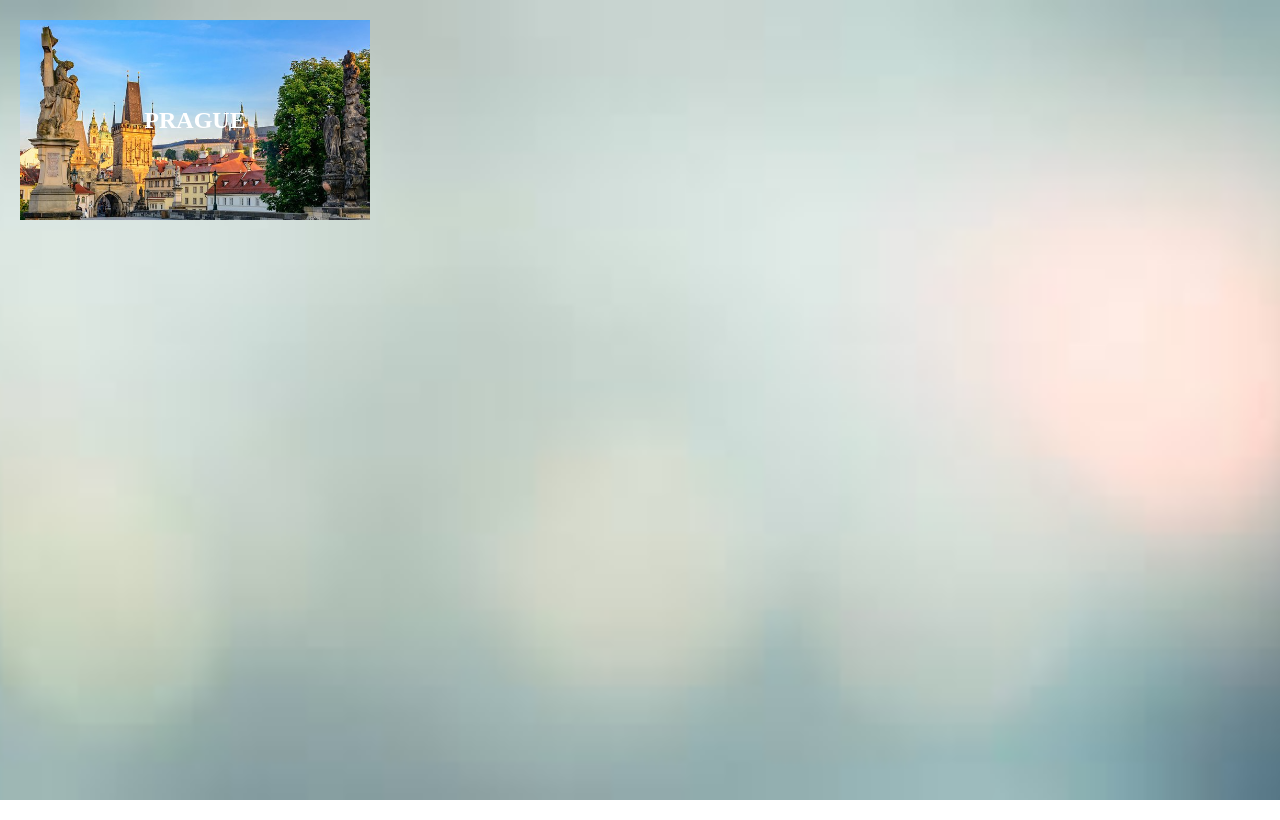
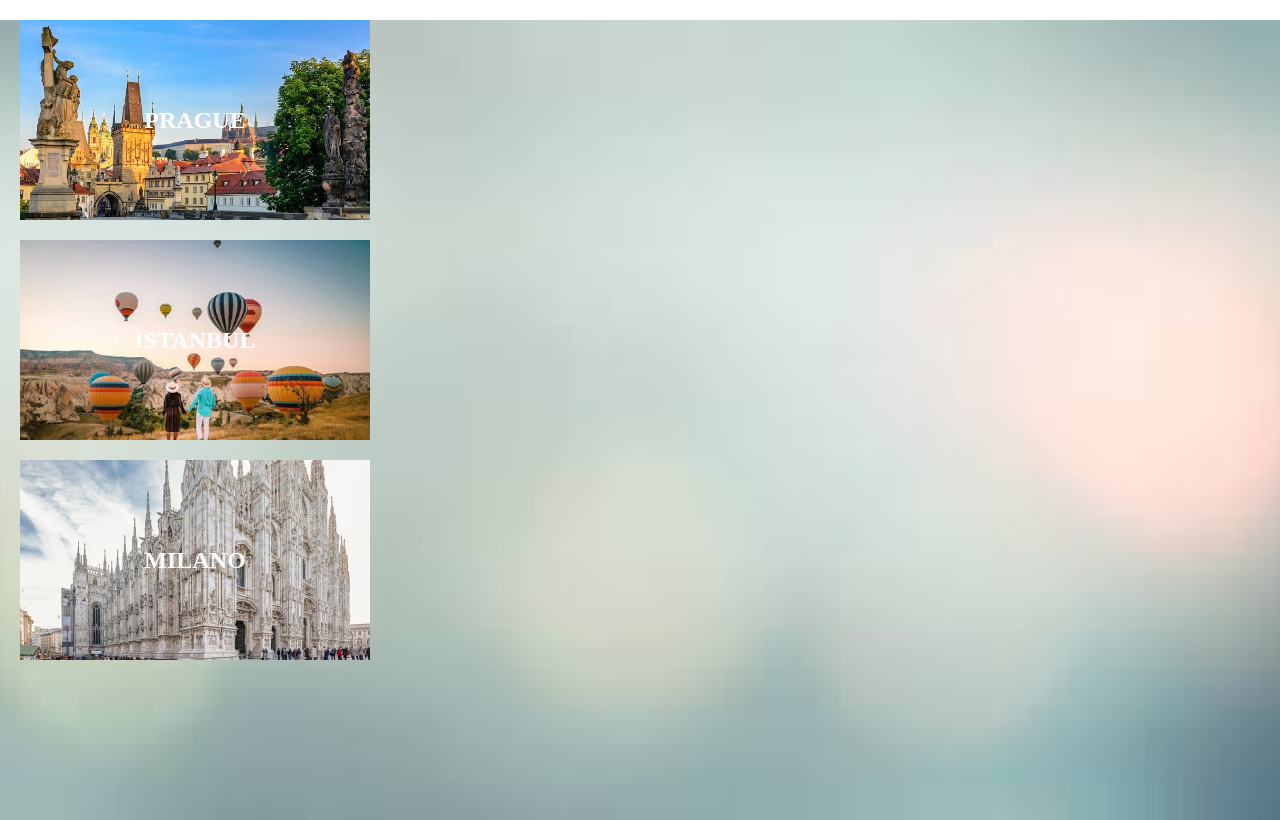
Before and after one commit to SalvatoreLauriola/htmlcss-airbnb, a plain HTML site: page index.html in a window 1280 px wide. Drawn offline with Linux system fonts and the light colour scheme.

Commit message:
corretto

```diff
--- a/index.html
+++ b/index.html
@@ -9,21 +9,21 @@
   </head>
 
   <body>
-    <div id="background">
-      <div id="quad">
-        <h2 id="txt">PRAGUE</h2>
+    <div class="background">
+      <div class="quad prague">
+        <h2 class="txt">PRAGUE</h2>
       </div>
-      <div id="background">
-        <div id="quad">
-          <h2 id="txt">PRAGUE</h2>
-        </div>
+
+      <div class="quad istanbul">
+        <h2 class="txt">ISTANBUL</h2>
+      </div>
+
+      <div class="quad milano">
+        <h2 class="txt">MILANO</h2>
+      </div>
+    </div>
+
+  </body>
 
 
-    </div>
-
-
-
-
-
-  </body>
 </html>
--- a/style/main.css
+++ b/style/main.css
@@ -3,32 +3,40 @@
   box-sizing: border-box;
 }
 
-#background {
+.background {
   position: relative;
   background-image: url('../img/back.jpg');
   background-size: cover;
   background-position: center;
   height: 100vh;
-  margin: bottom;
+}
+
+.quad {
+  width: 350px;
+  height: 200px;
+  margin-top: 20px;
+  margin-left: 20px;
+  background-size: cover;
+  position: relative;
+}
+
+.prague {
+  background-image: url('../img/prague.jpg');
+}
+
+.istanbul {
+  background-image: url('../img/istanbul.jpg');
+}
+
+.milano {
+ background-image: url('../img/milano.jpg');
 }
 
 
-#quad {
-  position:absolute;
-  width: 350px;
-  height: 200px;
-  background-image: url('../img/prague.jpg');
-  margin-top: 20px;
-  margin-left: 20px;
-  background-size: cover;
-}
-
-#txt {
+.txt {
   position: absolute;
   left: 50%;
   top: 50%;
   color: white;
   transform: translate(-50%, -50%);
-
-
 }
```
